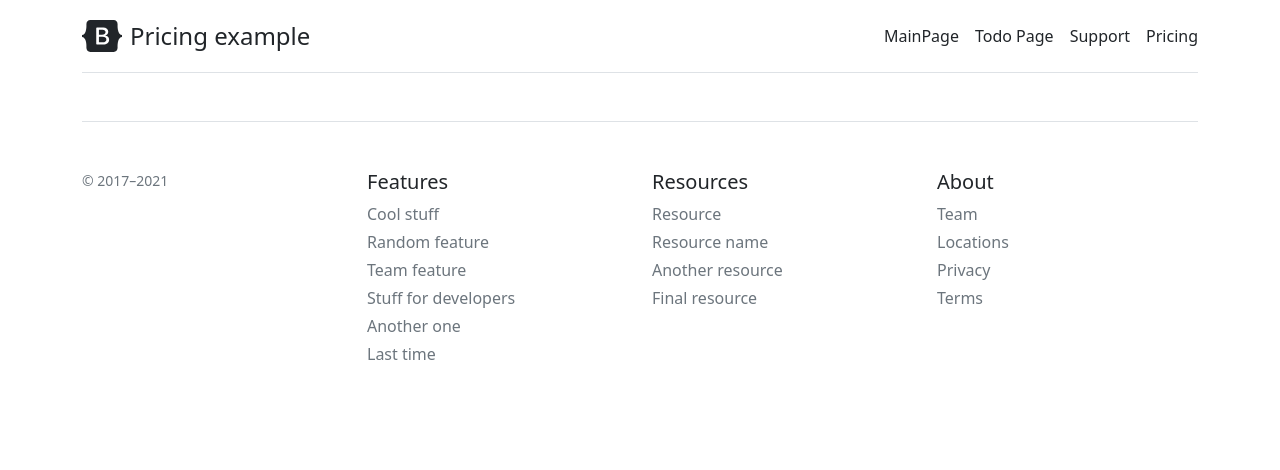
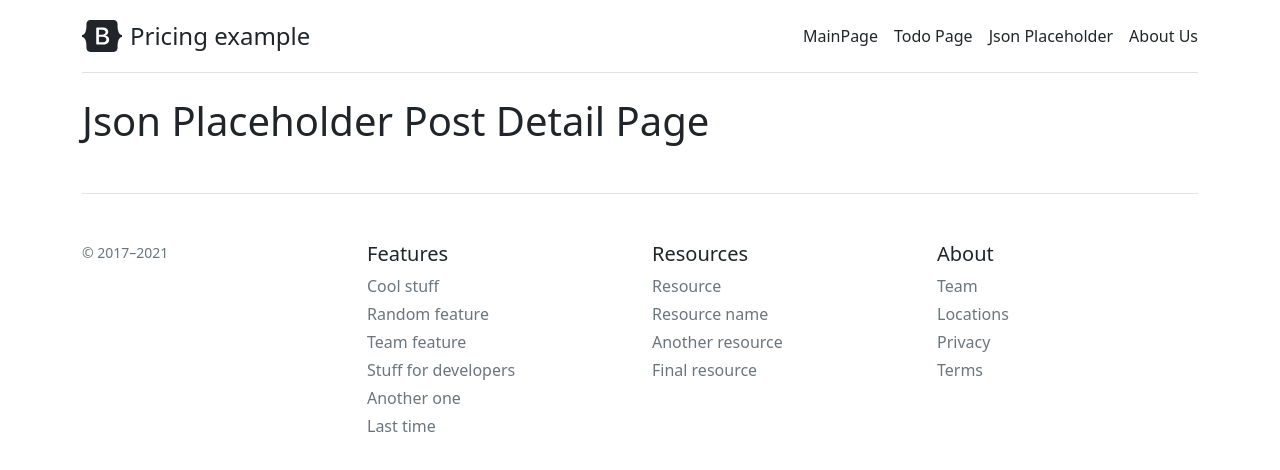
Before and after one commit to ozbuganliramazan/counter-todos-typescript, a React (Vite) app: page /jsonplaceholder/user/1/posts/1 in a window 1280 px wide. Shown: the top 470 px of the page. Built offline with nearby package versions, Linux system fonts and the light colour scheme.

Commit message:
create hooks add new page

```diff
--- a/src/App.tsx
+++ b/src/App.tsx
@@ -3,22 +3,44 @@ import Header from "./components/header";
 import Footer from "./components/footer";
 import MainPage from "./pages/main-page";
 import TodoPage from "./pages/todo-page";
+import JsonPlaceholderPage from "./pages/json-placeholder-page";
+import JsonPlaceholderUserDetailPage from "./pages/json-placeholder-user-details-page";
+import JsonPlaceholderAlbumDetailPage from "./pages/json-placeholder-album-detail-page";
+import JsonPlaceholderPostDetailPage from "./pages/json-placeholder-post-detail-page";
+
 function App() {
-
-
-
   return (
     <BrowserRouter>
       <div className="container py-3">
-    <Header/>
+        <Header />
+
         <Routes>
           <Route index element={<MainPage />} />
           <Route path="todo" element={<TodoPage />} />
+
+          <Route path="jsonplaceholder">
+            <Route index element={<JsonPlaceholderPage />} />
+
+            <Route path="user/:userId">
+              <Route index element={<JsonPlaceholderUserDetailPage />} />
+
+              <Route
+                path="albums/:albumId"
+                element={<JsonPlaceholderAlbumDetailPage />}
+              />
+
+              <Route
+                path="posts/:postId"
+                element={<JsonPlaceholderPostDetailPage />}
+              />
+            </Route>
+          </Route>
         </Routes>
-    <Footer/>
+
+        <Footer />
       </div>
     </BrowserRouter>
-  )
+  );
 }
 
-export default App
+export default App;
--- a/src/components/header/index.tsx
+++ b/src/components/header/index.tsx
@@ -5,7 +5,7 @@ export default function Header() {
     <header>
       <div className="d-flex flex-column flex-md-row align-items-center pb-3 mb-4 border-bottom">
         <Link
-        to={"/"}
+          to={"/"}
           className="d-flex align-items-center text-dark text-decoration-none"
         >
           <svg
@@ -28,18 +28,25 @@ export default function Header() {
         </Link>
 
         <nav className="d-inline-flex mt-2 mt-md-0 ms-md-auto">
-          <Link to={"/"} className="me-3 py-2 text-dark text-decoration-none" >
-           MainPage
+          <Link to={"/"} className="me-3 py-2 text-dark text-decoration-none">
+            MainPage
           </Link>
-          <Link to={"todo"} className="me-3 py-2 text-dark text-decoration-none">
-        Todo Page
+          <Link
+            to={"todo"}
+            className="me-3 py-2 text-dark text-decoration-none"
+          >
+            Todo Page
           </Link>
-          <a className="me-3 py-2 text-dark text-decoration-none" href="#">
-            Support
-          </a>
-          <a className="py-2 text-dark text-decoration-none" href="#">
-            Pricing
-          </a>
+          <Link
+            to={"jsonplaceholder"}
+            className="me-3 py-2 text-dark text-decoration-none"
+          >
+            Json Placeholder
+          </Link>
+
+          <Link to={"about-us"} className="py-2 text-dark text-decoration-none">
+            About Us
+          </Link>
         </nav>
       </div>
     </header>
--- /dev/null
+++ b/src/pages/json-placeholder-album-detail-page/index.tsx
@@ -0,0 +1,7 @@
+export default function JsonPlaceholderAlbumDetailPage (){
+    return(
+        <>
+        JsonPlaceholderAlbumDetailPage
+        </>
+    )
+}
--- /dev/null
+++ b/src/pages/json-placeholder-page/index.tsx
@@ -0,0 +1,7 @@
+export default function JsonPlaceholderPage(){
+    return(
+        <>
+
+        </>
+    )
+}
--- /dev/null
+++ b/src/pages/json-placeholder-post-detail-page/index.tsx
@@ -0,0 +1,7 @@
+export default function JsonPlaceholderPostDetailPage() {
+  return (
+    <div>
+      <h1>Json Placeholder Post Detail Page</h1>
+    </div>
+  );
+}
--- /dev/null
+++ b/src/pages/json-placeholder-user-details-page/index.tsx
@@ -0,0 +1,10 @@
+import { useParams } from "react-router-dom"
+
+export default function JsonPlaceholderUserDetailPage(){
+    useParams()
+    return(
+        <>
+            <h1>User Details</h1>
+        </>
+    )
+}
```
Also changed, not shown: src/hooks/useJsonPlaceholderApi.ts (added, +54 -0 lines), 1 other file (tests, documents, lock files or other folders). Lines whose indentation alone changed are shown as unchanged.
